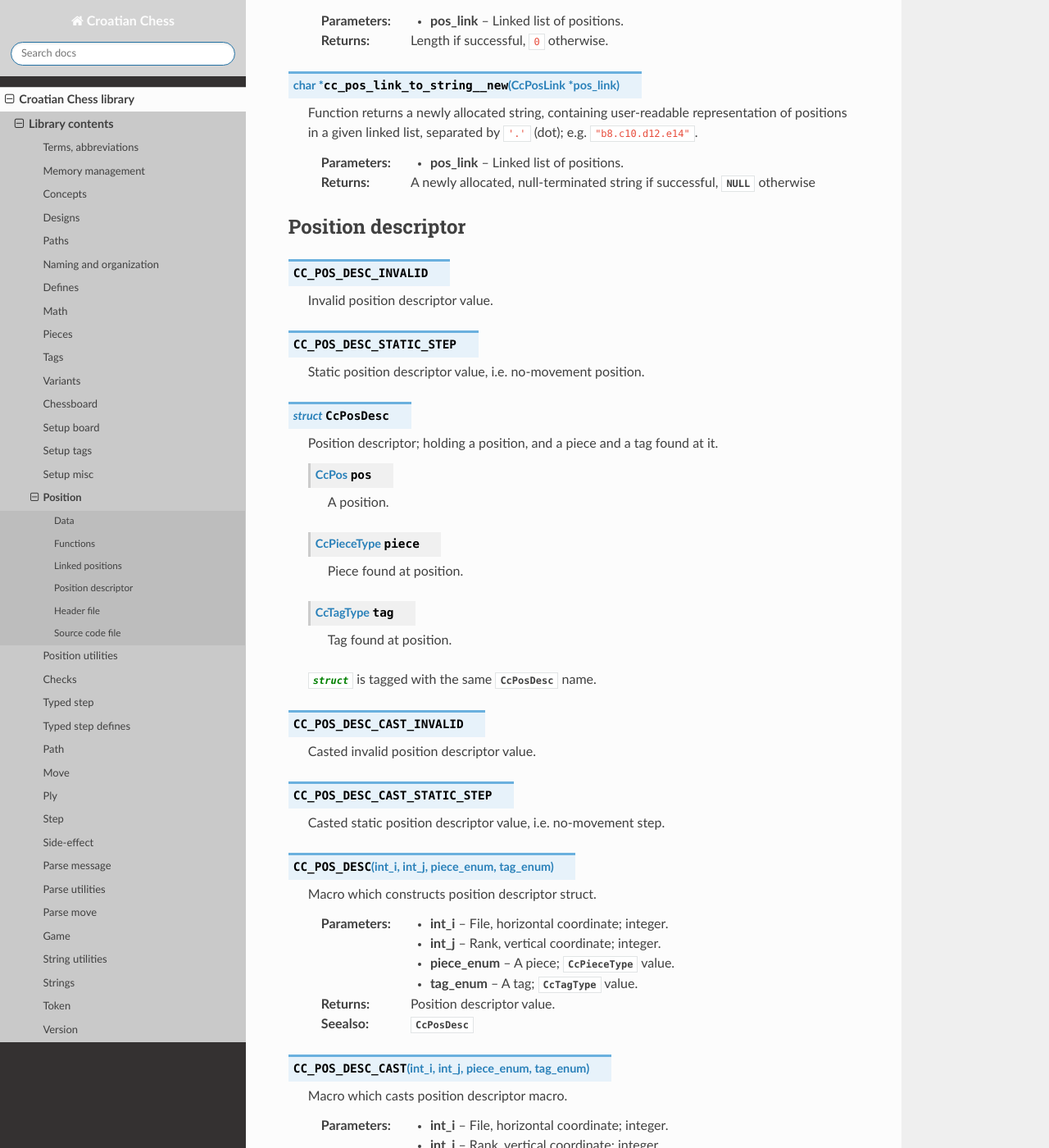
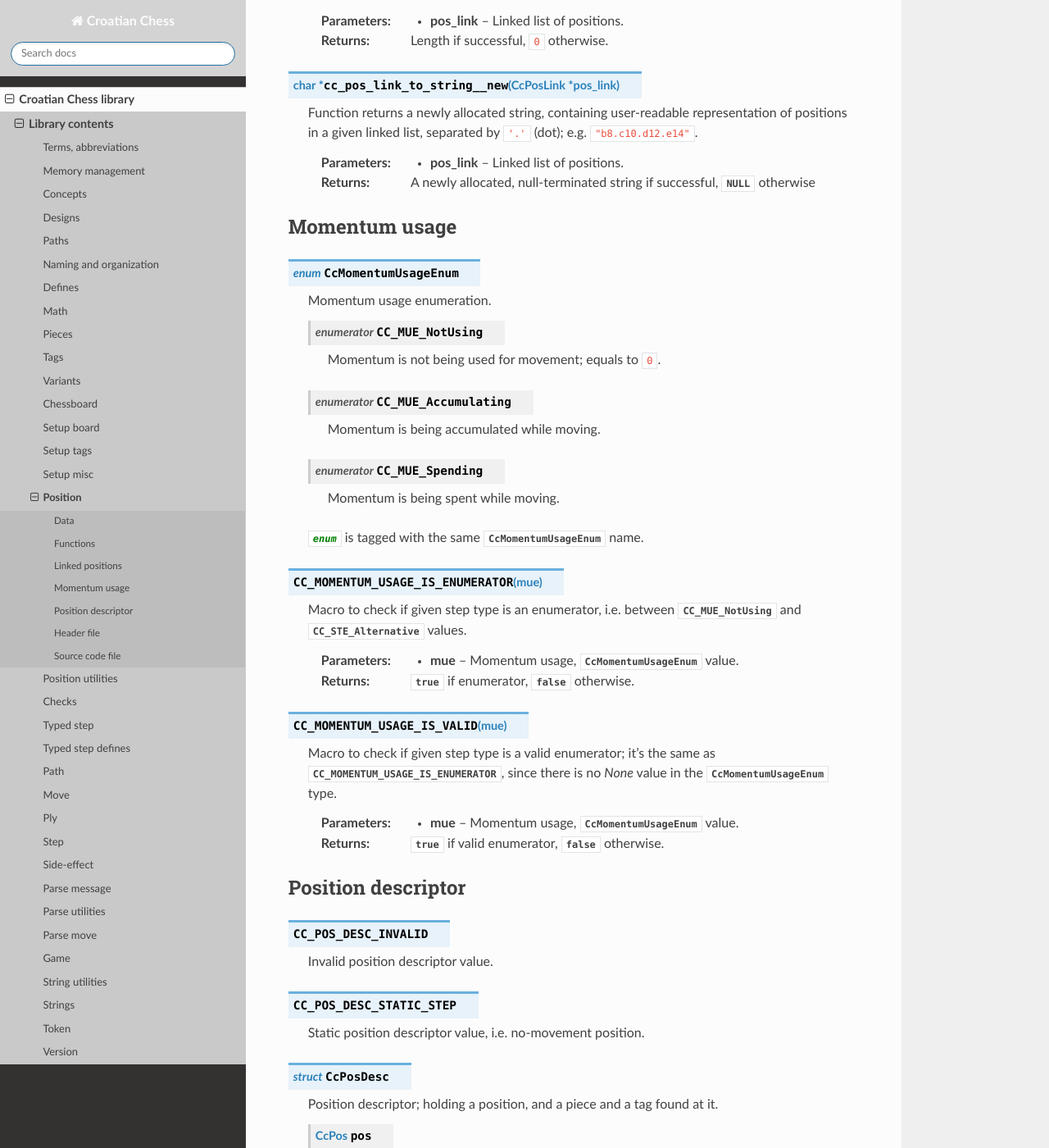
Before and after one commit to mmlacak/crochess, a Sphinx documentation site: the page built from docs/source/libcc/ccpos.rst, in a window 1280 px wide and 1400 px high, scrolled down 5920 px. Shown: the whole window at 82% size. Built offline with Sphinx 7.4.7 and the Read the Docs theme 3.1.0, drawn with Linux system fonts in a browser that asks for light colours.

Commit message:
Added momentum usage enum + docs. Renamed tag conversion funcs.

```diff
--- a/docs/source/conf.py
+++ b/docs/source/conf.py
@@ -26,10 +26,10 @@ copyright = '2021, Mario Mlačak'
 author = 'Mario Mlačak'
 
 # The short X.Y version
-version = "0.0.1.89:1268+20250117.235434"   # docs-new-lib-short-version-major-minor-feature-commit+meta~breaks-place-marker
+version = "0.0.1.90:1269+20250118.143559"   # docs-new-lib-short-version-major-minor-feature-commit+meta~breaks-place-marker
 
 # The full version, including alpha/beta/rc tags
-release = "0.0.1.89:1268+20250117.235434"   # docs-new-lib-full-version-major-minor-feature-commit+meta~breaks-place-marker
+release = "0.0.1.90:1269+20250118.143559"   # docs-new-lib-full-version-major-minor-feature-commit+meta~breaks-place-marker
 
 
 # -- General configuration ---------------------------------------------------
--- a/docs/source/libcc/ccpos.rst
+++ b/docs/source/libcc/ccpos.rst
@@ -307,6 +307,46 @@ Linked positions
     :returns: A newly allocated, null-terminated string if successful,
               :c:data:`NULL` otherwise
 
+.. _lbl-libcc-ccpos-momentumusage:
+
+Momentum usage
+--------------
+
+.. c:enum:: CcMomentumUsageEnum
+
+    Momentum usage enumeration.
+
+    .. c:enumerator:: CC_MUE_NotUsing
+
+        Momentum is not being used for movement; equals to ``0``.
+
+    .. c:enumerator:: CC_MUE_Accumulating
+
+        Momentum is being accumulated while moving.
+
+    .. c:enumerator:: CC_MUE_Spending
+
+        Momentum is being spent while moving.
+
+    :c:`enum` is tagged with the same :c:enum:`CcMomentumUsageEnum` name.
+
+.. c:macro:: CC_MOMENTUM_USAGE_IS_ENUMERATOR(mue)
+
+    Macro to check if given step type is an enumerator, i.e. between
+    :c:enumerator:`CC_MUE_NotUsing` and :c:enumerator:`CC_STE_Alternative` values.
+
+    :param mue: Momentum usage, :c:type:`CcMomentumUsageEnum` value.
+    :returns: :c:data:`true` if enumerator, :c:data:`false` otherwise.
+
+.. c:macro:: CC_MOMENTUM_USAGE_IS_VALID(mue)
+
+    Macro to check if given step type is a valid enumerator; it's the same as
+    :c:macro:`CC_MOMENTUM_USAGE_IS_ENUMERATOR`, since there is no *None* value
+    in the :c:type:`CcMomentumUsageEnum` type.
+
+    :param mue: Momentum usage, :c:type:`CcMomentumUsageEnum` value.
+    :returns: :c:data:`true` if valid enumerator, :c:data:`false` otherwise.
+
 .. _lbl-libcc-ccpos-positiondescriptor:
 
 Position descriptor
--- a/docs/source/libcc/cctags.rst
+++ b/docs/source/libcc/cctags.rst
@@ -232,7 +232,7 @@ Losing tag functions
               do not try to :c:func:`free()` it.
               String can be empty, if tag cannot be lost.
 
-.. c:function:: CcLosingTagType cc_tag_to_losing( CcTagType te )
+.. c:function:: CcLosingTagType cc_convert_tag_to_losing( CcTagType te )
 
     Converts ordinary tag into lost tag.
 
@@ -242,7 +242,7 @@ Losing tag functions
     :param te: :c:type:`CcTagType` value.
     :returns: :c:type:`CcLosingTagType` value.
 
-.. c:function:: CcTagType cc_tag_from_losing( CcLosingTagType ltt )
+.. c:function:: CcTagType cc_convert_tag_from_losing( CcLosingTagType ltt )
 
     Converts losing tag into ordinary tag.
 
```
Also changed, not shown: README.md (+2 -2 lines), 9 other files.
